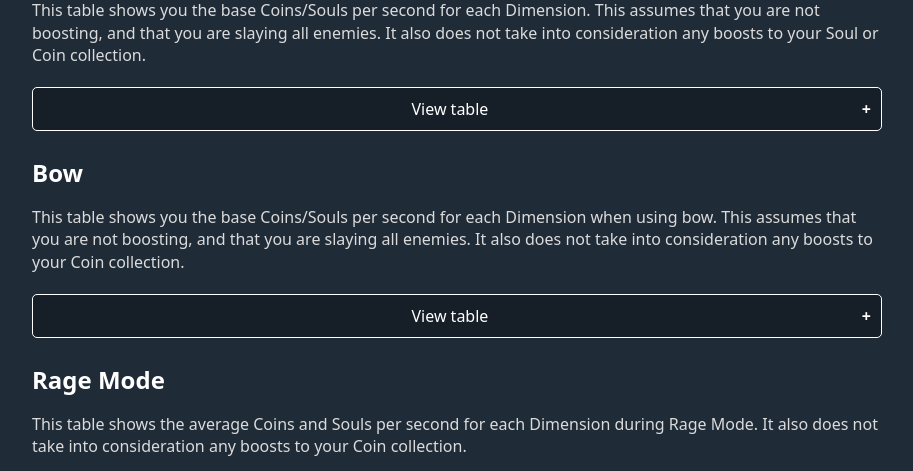
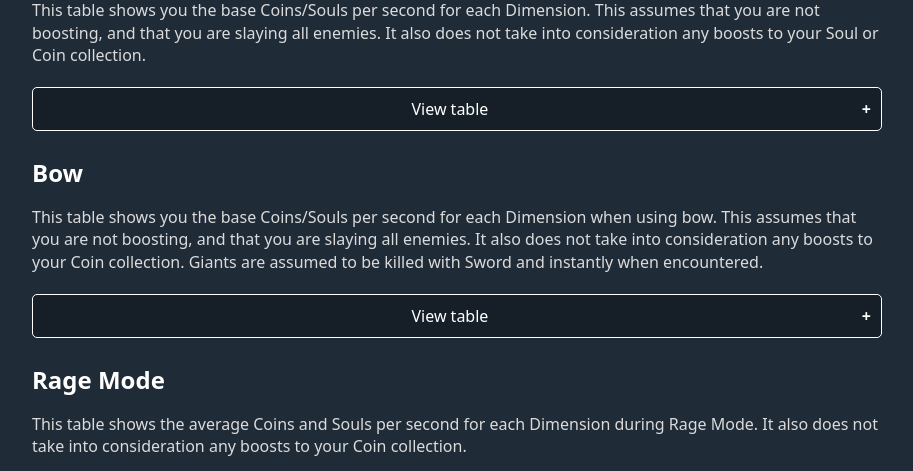
Before and after one commit to GCHeroes1/Idle-Slayer-Calculator, a Flask app: page / in a window 1280 px wide. Shown: the part 1002-1473 px from the top of the page, without its empty margins (183-1096 px from the left). Run offline with Flask 2, Linux system fonts and the light colour scheme; some libraries are stand-ins or nearby versions.

Commit message:
Clarifying how giants are killed

```diff
--- a/templates/index.html
+++ b/templates/index.html
@@ -146,7 +146,7 @@
 <h2>Bow</h2>
 <p>This table shows you the base Coins/Souls per second for each Dimension when using bow. This assumes that you are not
     boosting, and that you are slaying all enemies. It also does not take into consideration any boosts to your Coin
-    collection.</p>
+    collection. Giants are assumed to be killed with Sword and instantly when encountered.</p>
 <button type="button" class="collapsible">View table</button>
 <div class="content">
     <table>
```
